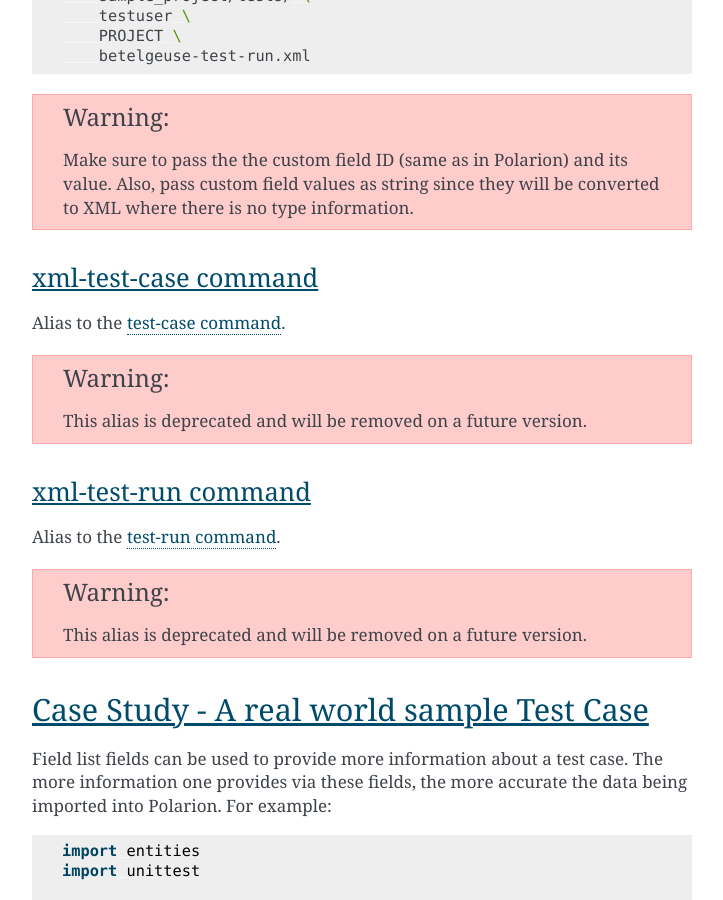
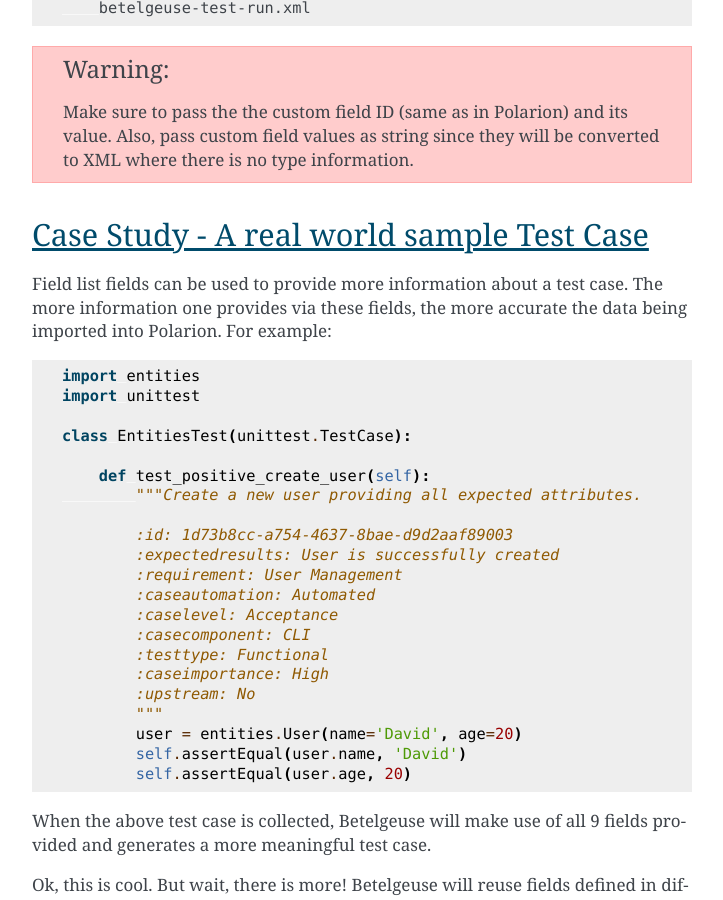
Before and after one commit to SatelliteQE/betelgeuse, a Sphinx documentation site: the page built from docs/index.rst, in a window 1280 px wide and 900 px high, scrolled down 7023 px. Shown: the whole window, without its empty margins (388-1111 px from the left). Built offline with Sphinx 7.4.7, drawn with Linux system fonts in a browser that asks for light colours; some of the changed text lies outside the part shown.

Commit message:
Remove docs for removed aliases

```diff
--- a/docs/index.rst
+++ b/docs/index.rst
@@ -333,24 +333,6 @@
     value. Also, pass custom field values as string since they will be
     converted to XML where there is no type information.
 
-xml-test-case command
----------------------
-
-Alias to the `test-case command`_.
-
-.. warning::
-
-    This alias is deprecated and will be removed on a future version.
-
-xml-test-run command
---------------------
-
-Alias to the `test-run command`_.
-
-.. warning::
-
-    This alias is deprecated and will be removed on a future version.
-
 Case Study - A real world sample Test Case
 ===========================================
 
```
